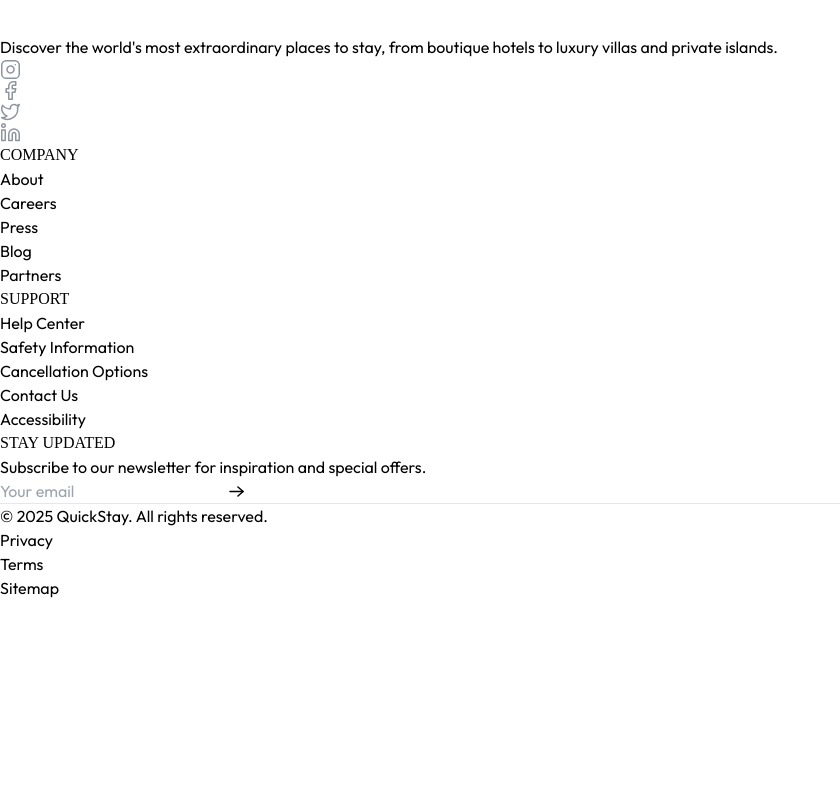
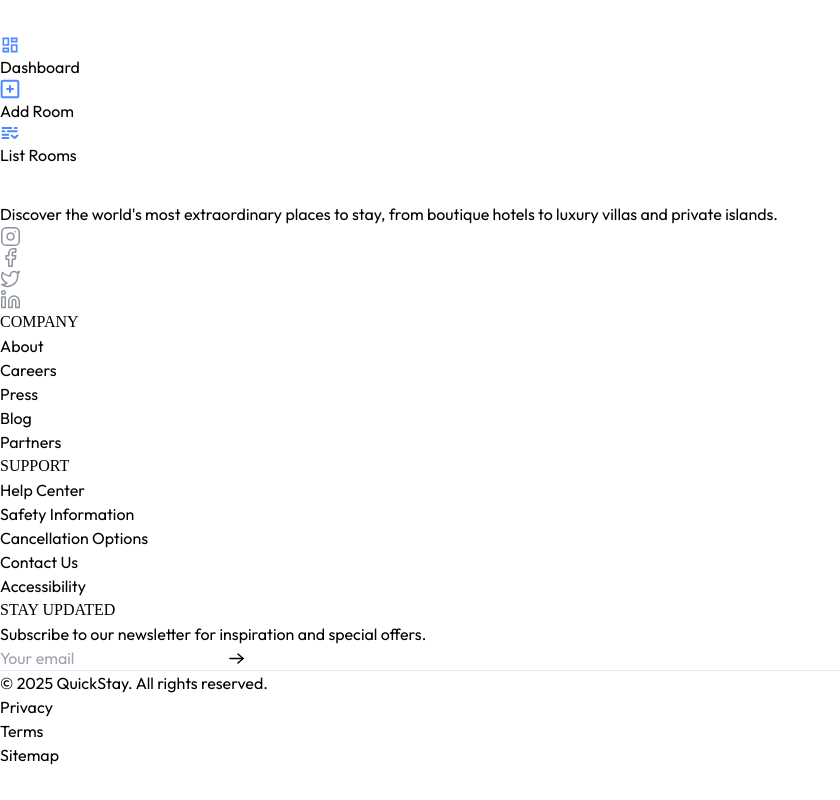
Before and after one commit to makwanaavi/Hotel-Booking, a React app in the folder client/: page /owner/add-room in a window 1280 px wide. Shown: the whole page, without its empty margins (0-840 px from the left). Built offline with nearby package versions, Linux system fonts and the light colour scheme; the HTML template or start-up script is replaced by a standard one; a web font is replaced by a local one.

Commit message:
#update Add Navbar, slidebar, Dashboard, LIstromm and Layout and routeing

```diff
--- a/client/src/App.jsx
+++ b/client/src/App.jsx
@@ -13,6 +13,10 @@
 import RoomDetails from "./pages/RoomDetails";
 import MyBookings from "./pages/MyBookings";
 import HotelReg from "./components/HotelReg";
+import Layout from "./pages/HotelOwner/Layout";
+import Dashboard from "./pages/HotelOwner/Dashboard";
+import AddRooms from "./pages/HotelOwner/AddRooms";
+import ListRoom from "./pages/HotelOwner/ListRoom";
 
 const App = () => {
   const isOwnerPath = useLocation().pathname.includes("/owner");
@@ -20,14 +24,19 @@
   return (
     <div>
       {!isOwnerPath && <Navbar />}
-     {false &&  <HotelReg/>}
+      {false && <HotelReg />}
       <div className="min-h-[70vh]">
         <Routes>
           <Route path="/" element={<HomePage />} />
           <Route path="/rooms" element={<AllRooms />} />
           <Route path="/rooms/:id" element={<RoomDetails />} />
           <Route path="/my-bookings" element={<MyBookings />} />
+          <Route path="/owner" element={<Layout />}>
+            <Route index element={<Dashboard />} />
+            <Route path="add-room" element={<AddRooms />} />
+            <Route path="list-room" element={<ListRoom />} />
 
+          </Route>
         </Routes>
       </div>
       <Footer />
--- a/client/src/components/ ExclusiveOffers.jsx
+++ b/client/src/components/ ExclusiveOffers.jsx
@@ -21,7 +21,7 @@
         </button>
       </div>
 
-      <div className="grid grid-cols-1 md:grid-cols-2 lg:grid-cols-3 gap-6 mt-12">
+      <div className="grid grid-cols-1 md:grid-cols-2 lg:grid-cols-3  gap-6 mt-12">
         {exclusiveOffers.map((item) => (
           <div
             key={item._id}
--- a/client/src/components/HotelCard.jsx
+++ b/client/src/components/HotelCard.jsx
@@ -8,7 +8,7 @@
       to={"/rooms/" + room._id}
       key={room._id}
       onClick={() => scrollTo(0, 0)}
-        className="relative max-w-72 w-full rounded-xl overflow-hidden bg-white text-gray-500/90 shadow-[0px_4px_4px_rgba(0,0,0,0.05)] hover:shadow-[0px_8px_8px_rgba(0,0,0,0.25)] transition-all duration-300"
+        className="relative max-w-96 w-full rounded-xl overflow-hidden bg-white text-gray-500/90 shadow-[0px_4px_4px_rgba(0,0,0,0.05)] hover:shadow-[0px_8px_8px_rgba(0,0,0,0.25)] transition-all duration-300"
 
     >
       <img
--- /dev/null
+++ b/client/src/components/HotelOwner/Navbar.jsx
@@ -0,0 +1,16 @@
+import React from 'react'
+import { Link } from 'react-router-dom'
+import { assets } from '../../assets/assets'
+import { UserButton } from '@clerk/clerk-react'
+
+const Navbar = () => {
+    return (
+        <div className='flex items-center justify-between px-4 md:px-8 border-b border-gray-300 py-3 bg-white transition-all duration-300'>
+            <Link to={"/"}>
+                <img src={assets.logo} alt="logo" className='invert h-9 opacity-80' /></Link>
+                <UserButton />
+        </div>
+    )
+}
+
+export default Navbar
--- /dev/null
+++ b/client/src/components/HotelOwner/Sidebar.jsx
@@ -0,0 +1,31 @@
+import React from "react";
+import { assets } from "../../assets/assets";
+import { NavLink } from "react-router-dom";
+
+const Sidebar = () => {
+    const sidebarLinks = [
+        { name: "Dashboard", path: "/owner", icon: assets.dashboardIcon },
+        { name: "Add Room", path: "/owner/add-room", icon: assets.addIcon },
+        { name: "List Rooms", path: "/owner/list-room", icon: assets.listIcon },
+    ];
+    return (
+        <div className="md:w-64 w-16 border-r h-full text-base border-gray-300 pt-4 flex flex-col transaition-all duration-300 ">
+            {sidebarLinks.map((item, index) => (
+                <NavLink
+                    to={item.path}
+                    key={index}
+                    end="/owner"
+                    className={({ isActive }) => `
+                flex items-center py-3 px-4 md:px-8 gap-3 ${isActive
+                            ? "border-r-4 md:border-r-[6px] bg-blue-600/10 border-blue-600 text-blue-600"
+                            : " hover:bg-gray-100/90 border-white text-gray-700"
+                        }`}>
+                    <img src={item.icon} alt={item.name} className="min-h-6 min-w-6" />
+                    <p className="md:block hidden text-center">{item.name}</p>
+                </NavLink>
+            ))}
+        </div>
+    );
+};
+
+export default Sidebar;
--- /dev/null
+++ b/client/src/pages/HotelOwner/AddRooms.jsx
@@ -0,0 +1,11 @@
+import React from 'react'
+
+const AddRooms = () => {
+  return (
+    <div>
+
+    </div>
+  )
+}
+
+export default AddRooms
--- /dev/null
+++ b/client/src/pages/HotelOwner/Dashboard.jsx
@@ -0,0 +1,94 @@
+import React, { useState } from "react";
+import Title from "../../components/Title";
+import { assets, dashboardDummyData } from "../../assets/assets";
+
+const Dashboard = () => {
+  const [dashboardData, setDashboardData] = useState(dashboardDummyData);
+  return (
+    <div>
+      <Title
+        align="left"
+        font="outfit"
+        title="Dashboard"
+        subTitle="Manage your hotel rooms, view booking statistics, and keep track of your guests and reservations all in one place."
+      />
+
+      <div className="flex gap-4 my-8">
+        {/*Total Booking*/}
+        <div className="bg-primary/10 border border-primary/10 rounded flex p-4 pr-8">
+          <img
+            src={assets.totalBookingIcon}
+            alt="totalBookingIcon"
+            className="max-sm:hidden h-10"
+          />
+          <div className="flex flex-col sm:ml-4 font-medium">
+            <p className="text-lg text-blue-500">Total Booking</p>
+            <p className="text-neutral-500 text-base">
+              {dashboardData.totalBookings}
+            </p>
+          </div>
+        </div>
+
+        {/*Total Revenue*/}
+        <div className="bg-primary/10 border border-primary/10 rounded flex p-4 pr-8">
+          <img
+            src={assets.totalRevenueIcon}
+            alt="totalRevenueIcon"
+            className="max-sm:hidden h-10"
+          />
+          <div className="flex flex-col sm:ml-4 font-medium">
+            <p className="text-lg text-blue-500">Total Revenue</p>
+            <p className="text-neutral-500 text-base">
+              $ {dashboardData.totalRevenue}
+            </p>
+          </div>
+        </div>
+      </div>
+
+      {/* Recent Booking*/}
+
+      <h1 className="text-xl text-blue-950/70 font-medium mb-5">
+        Recent Booking
+      </h1>
+
+      <div className="w-full max-w-3xl text-left border border-gray-300 rounded-lg max-h-80 overflow-y-scroll">
+        <table className="w-full">
+          <thead className="bg-gray-50">
+            <tr>
+              <th className="py-3 px-4 text-gray-800 font-medium">User Name</th>
+              <th className="py-3 px-4 text-gray-800 font-medium max-sm:hidden">
+                Room Name
+              </th>
+              <th className="py-3 px-4 text-gray-800 font-medium text-center">
+                Total Amount
+              </th>
+              <th className="py-3 px-4 text-gray-800 font-medium text-center">
+                Payment Status
+              </th>
+            </tr>
+          </thead>
+          <tbody className="text-sm">
+            {dashboardData.bookings.map((item, index) => (
+              <tr key={index}>
+                <td className="py-3 px-4 text-gray-700 border-t border-gray-300">
+                  {item.user.username}
+                </td>
+                <td className="py-3 px-4 text-gray-700 border-t border-gray-300 max-sm:hidden">
+                  {item.room.roomType}
+                </td>
+                <td className="py-3 px-4 text-gray-700 border-t border-gray-300 max-sm:hidden text-center">
+                  $ {item.totalPrice}
+                </td>
+                <td className="py-3 px-4 text-gray-700 border-t border-gray-300 max-sm:hidden text-center">
+                  <button className={`py-1 px-3 text-xs rounded-full mx-auto ${item.isPaid ? "bg-green-200 text-green-600" : "bg-amber-100 text-yellow-600"}`}>{item.isPaid ? "Completed" : "Pending"}</button>
+                </td>
+              </tr>
+            ))}
+          </tbody>
+        </table>
+      </div>
+    </div>
+  );
+};
+
+export default Dashboard;
--- /dev/null
+++ b/client/src/pages/HotelOwner/Layout.jsx
@@ -0,0 +1,20 @@
+import React from 'react'
+import Navbar from '../../components/HotelOwner/Navbar'
+import Sidebar from '../../components/HotelOwner/Sidebar'
+import { Outlet } from 'react-router-dom'
+
+const Layout = () => {
+  return (
+    <div className='flex flex-col h-screen'>
+      <Navbar/>
+      <div className='flex h-full'>
+        <Sidebar />
+        <div className='flex-1 p-4 pt-10 md:px-10 h-full'>
+          <Outlet />
+        </div>
+      </div>
+    </div>
+  )
+}
+
+export default Layout
--- /dev/null
+++ b/client/src/pages/HotelOwner/ListRoom.jsx
@@ -0,0 +1,11 @@
+import React from 'react'
+
+const ListRoom = () => {
+  return (
+    <div>
+
+    </div>
+  )
+}
+
+export default ListRoom
```
